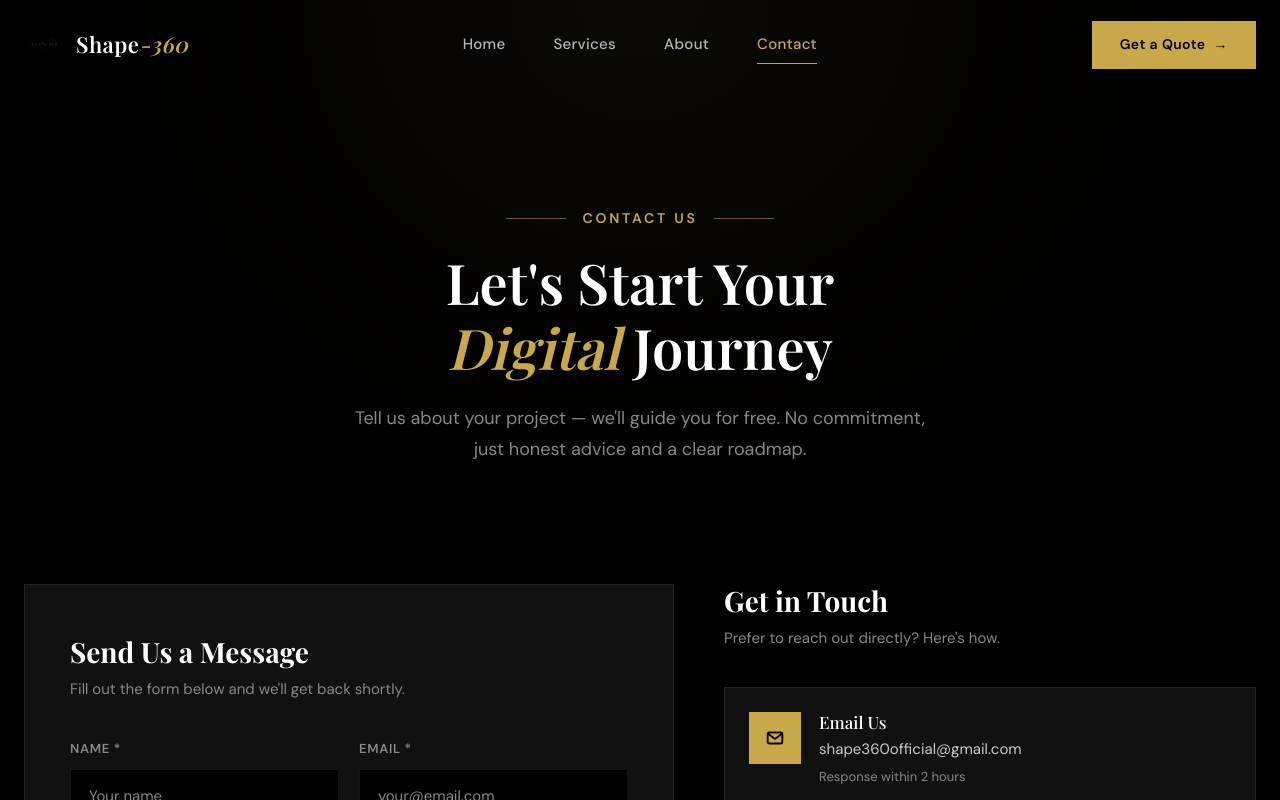
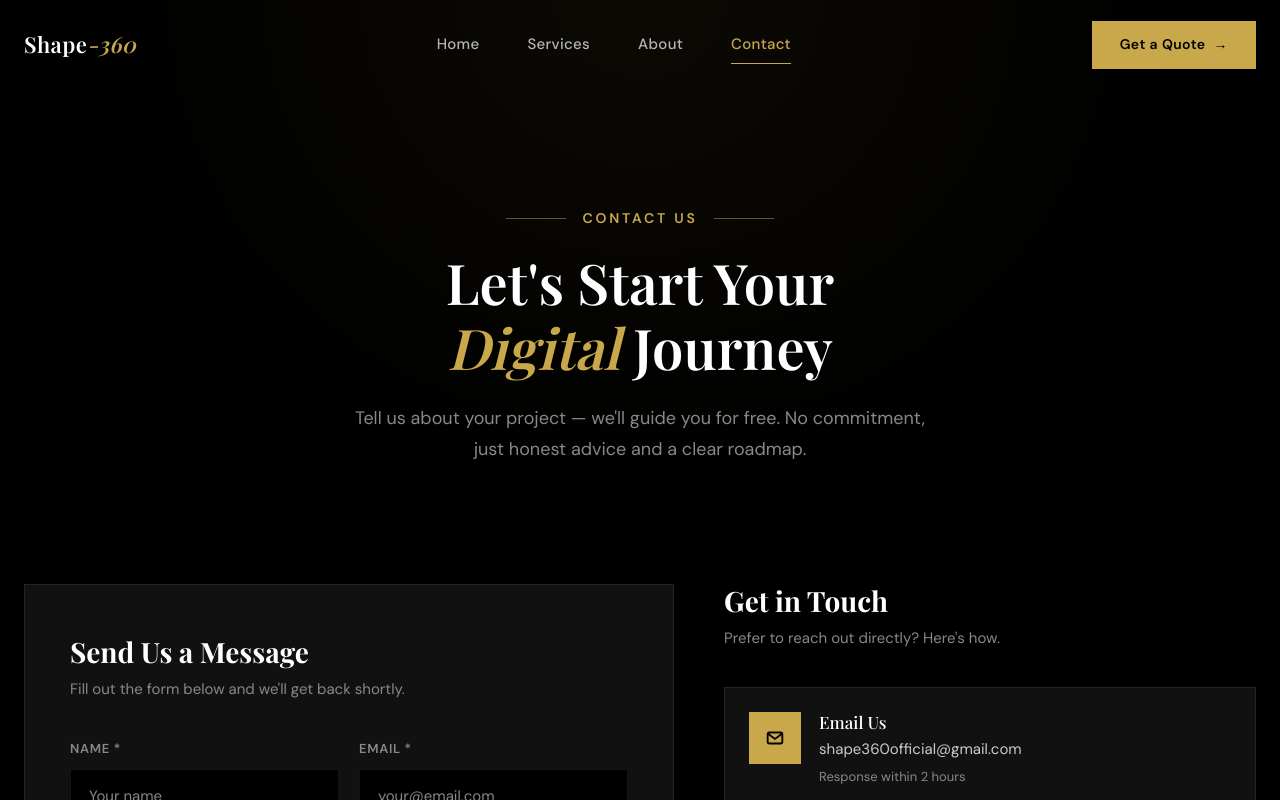
Before and after one commit to Manish01137/shape-360, a React (Vite) app: page /contact in a window 1280 px wide. Shown: the top 800 px of the page. Built offline with nearby package versions, Linux system fonts and the light colour scheme; a web font is replaced by a local one.

Commit message:
Minor logo change

```diff
--- a/src/components/common/Navbar.css
+++ b/src/components/common/Navbar.css
@@ -29,17 +29,6 @@
   align-items: center;
   gap: 12px;
   z-index: 10;
-}
-
-.logo img {
-  height: 40px;
-  width: auto;
-  transition: transform 0.4s ease;
-  filter: brightness(1.1);
-}
-
-.logo:hover img {
-  transform: scale(1.05);
 }
 
 .logo-text {
--- a/src/components/common/Navbar.jsx
+++ b/src/components/common/Navbar.jsx
@@ -1,7 +1,6 @@
 import { NavLink, Link } from "react-router-dom";
 import { useEffect, useState } from "react";
 import "./Navbar.css";
-import logo from "../../assets/images/shapee360.png";
 
 const Navbar = () => {
   const [open, setOpen] = useState(false);
@@ -22,7 +21,6 @@ const Navbar = () => {
     <header className={`navbar ${scrolled ? "scrolled" : ""}`}>
       <div className="container navbar-inner">
         <Link to="/" className="logo" onClick={() => setOpen(false)}>
-          <img src={logo} alt="Shape-360" />
           <span className="logo-text">Shape<span>-360</span></span>
         </Link>
 
```
